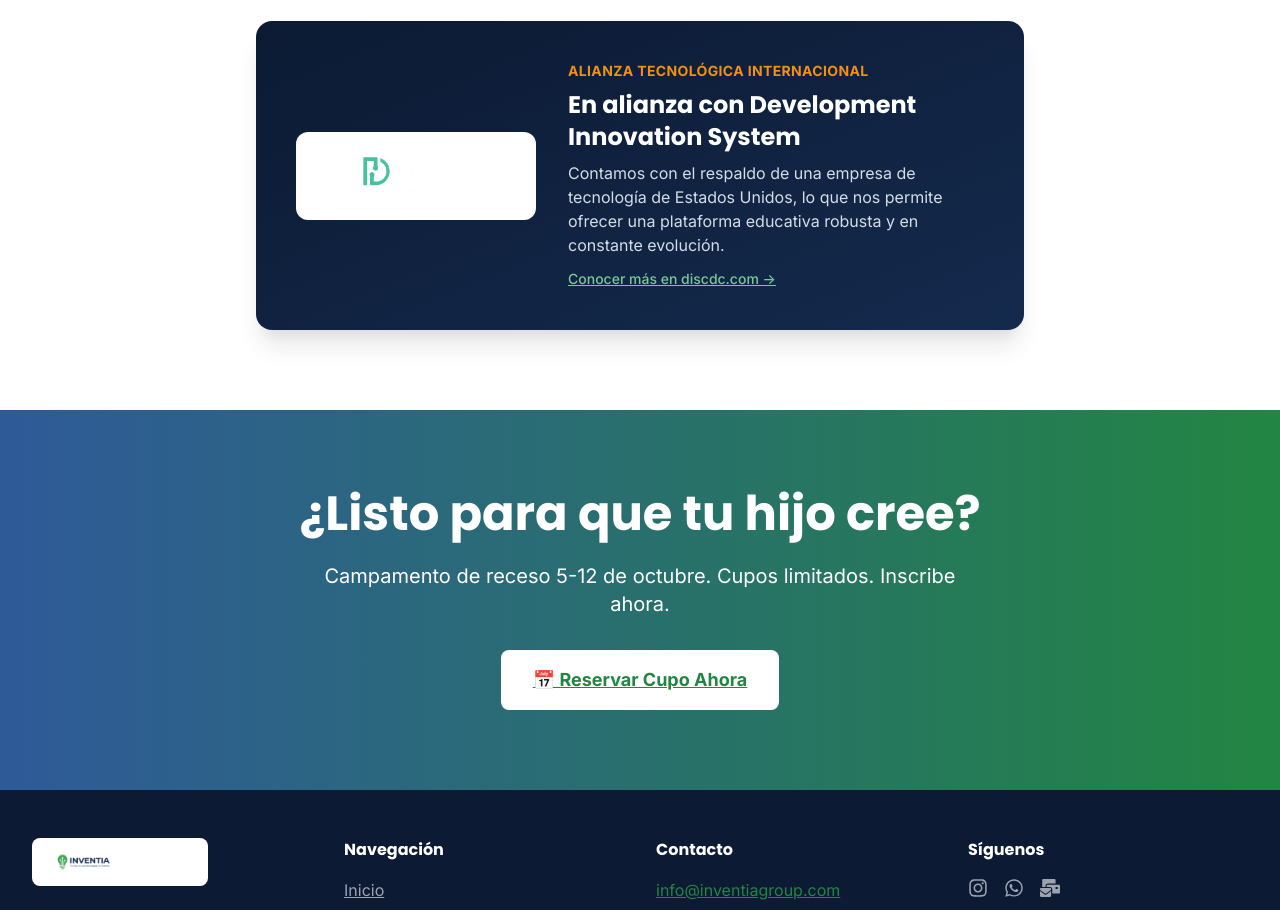
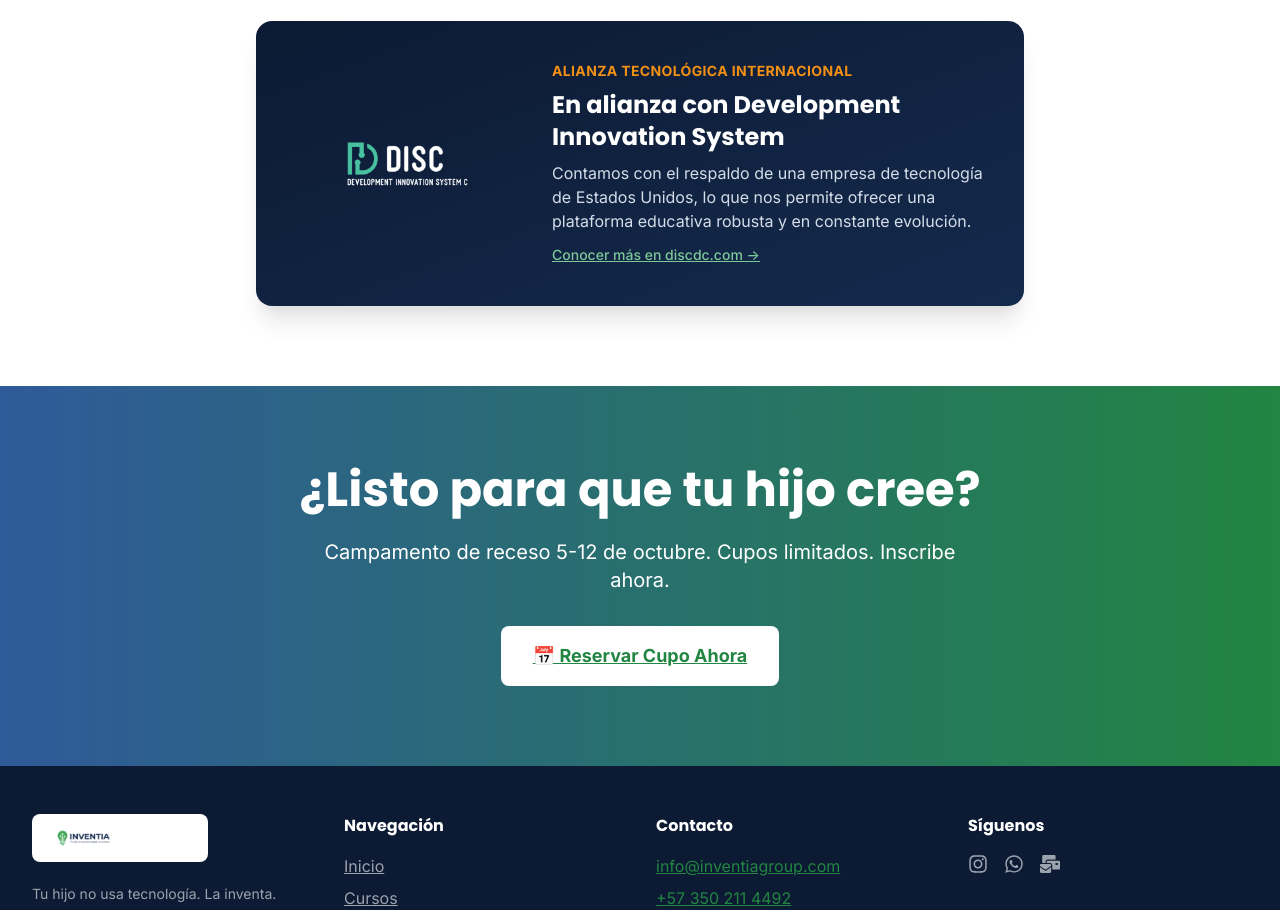
Before and after one commit to leobar144/inventia, a Next.js app: page / in a window 1280 px wide. Shown: the part 2640-3550 px from the top of the page. Built offline with nearby package versions, Linux system fonts and the light colour scheme.

Commit message:
Corrige visibilidad del logo DISC (texto blanco necesita fondo oscuro, no tarjeta blanca)

```diff
--- a/app/page.tsx
+++ b/app/page.tsx
@@ -221,8 +221,8 @@ export default function Home() {
       <section className="section bg-white">
         <div className="section-container">
           <div className="max-w-3xl mx-auto rounded-2xl bg-gradient-to-br from-secondary-900 to-secondary-800 shadow-xl p-8 md:p-10 flex flex-col md:flex-row items-center gap-8 text-center md:text-left">
-            <div className="bg-white rounded-xl px-6 py-4 shrink-0">
-              <div className="relative h-14 w-48">
+            <div className="shrink-0">
+              <div className="relative h-16 w-56">
                 <Image
                   src="/logoverde_blanco-iz_E_Trv.webp"
                   alt="Development Innovation System"
```
